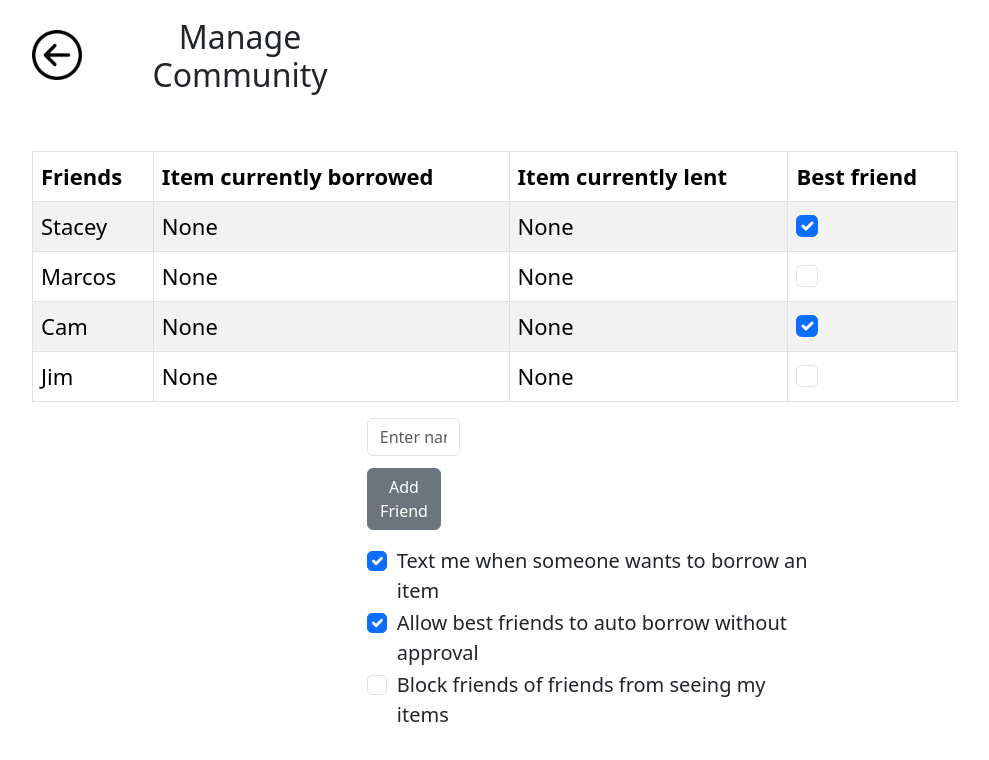
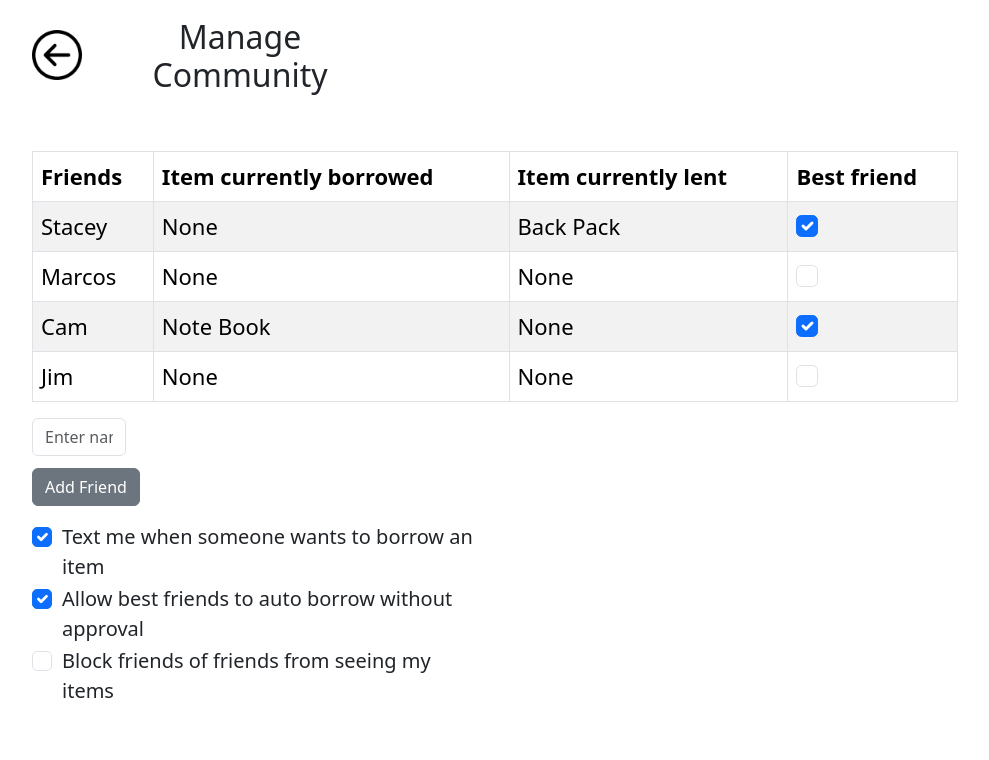
Before and after one commit to simukuka/YourShare-app, a React (Create React App) app in the folder yourshare/: page /community in a window 1280 px wide. Shown: the top 760 px of the page, without its empty margins (50-1039 px from the left). Built offline with nearby package versions, Linux system fonts and the light colour scheme.

Commit message:
modified community page

```diff
--- a/yourshare/src/pages/CommunityPage.js
+++ b/yourshare/src/pages/CommunityPage.js
@@ -12,9 +12,9 @@ import Y_s from "../images/back-button.png";
 export const CommunityPage = (props) => {
   const navigate = useNavigate();
   const [friends, setFriends] = useState([
-    { name: 'Stacey', borrowed: 'None', lent: 'None', bestFriend: true },
+    { name: 'Stacey', borrowed: 'None', lent: 'Back Pack', bestFriend: true },
     { name: 'Marcos', borrowed: 'None', lent: 'None', bestFriend: false },
-    { name: 'Cam', borrowed: 'None', lent: 'None', bestFriend: true },
+    { name: 'Cam', borrowed: 'Note Book', lent: 'None', bestFriend: true },
     { name: 'Jim', borrowed: 'None', lent: 'None', bestFriend: false }
   ]);
   const [newFriend, setNewFriend] = useState({ name: '', borrowed: 'None', lent: 'None', bestFriend: false });
@@ -68,10 +68,10 @@ export const CommunityPage = (props) => {
             </Table>
           </Col>
         </Row>
-        <Row>
+        <Row  style={{ textAlign: 'left' }} >
           <Col md="12">
             <Form onSubmit={handleAddFriend}>
-              <Row>
+              <Row >
                 <Col md="3">
                   <Form.Group controlId="formFriendName">
                     <Form.Control
@@ -80,19 +80,19 @@ export const CommunityPage = (props) => {
                       name="name"
                       value={newFriend.name}
                       onChange={handleNewFriendChange}
-                      required
+
                     />
                   </Form.Group>
                 </Col>
               </Row>
-              <Col md="2" className="d-flex align-items-end" style={{ paddingTop: 12 }}>
+              <Col md="4" className="d-flex align-items-end" style={{ paddingTop: 12 }}>
                 <Button variant="secondary" type="submit">Add Friend</Button>
               </Col>
             </Form>
           </Col>
         </Row>
-        <Row className="mt-3">
-          <Col md="12">
+        <Row className="mt-3" style={{ textAlign: 'left' }}>
+          <Col md="12" >
             <Form style={{ textAlign: 'left' }}>
               <Form.Check type="checkbox" label="Text me when someone wants to borrow an item" defaultChecked />
               <Form.Check type="checkbox" label="Allow best friends to auto borrow without approval" defaultChecked />
```
